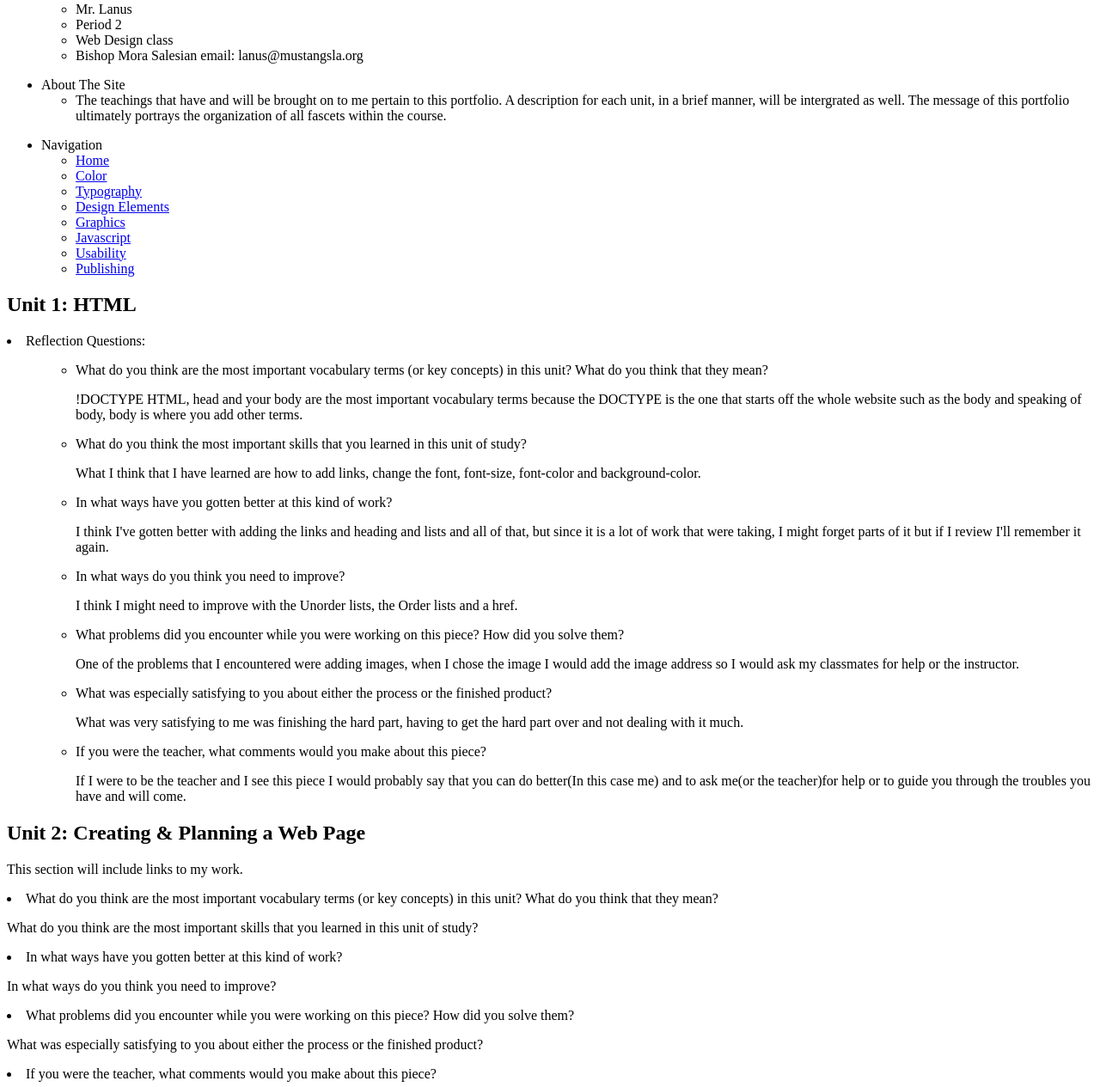
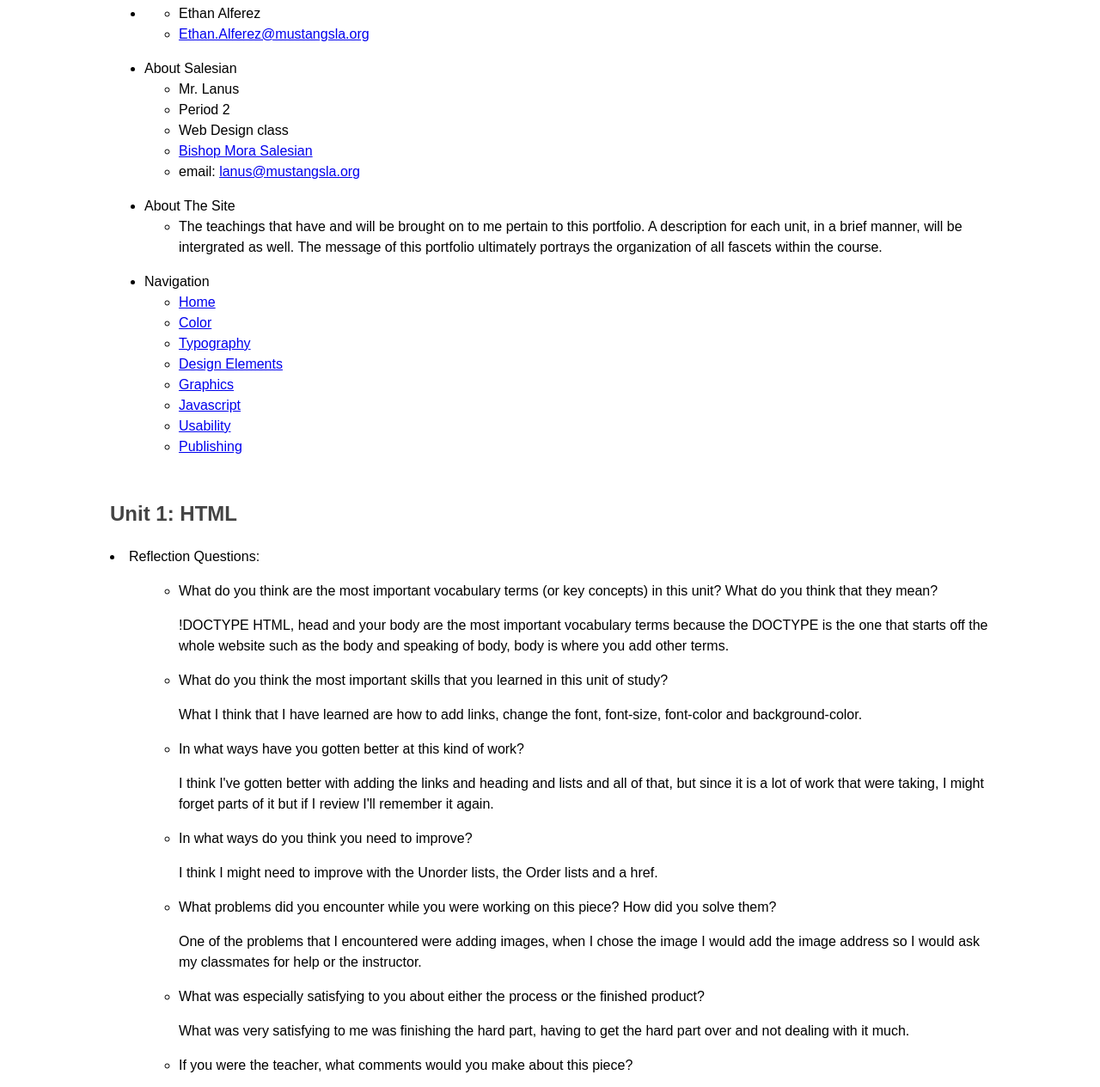
Before and after one commit to Ethanalferez45/porfoleo_ethanalferez, a plain HTML site: page index.html in a window 1280 px wide. Shown: the part 166-1431 px from the top of the page at 86% size. Drawn offline with Linux system fonts and the light colour scheme.

Commit message:
i did stuff
wrwerwrwerw

```diff
--- a/index.html
+++ b/index.html
@@ -3,35 +3,14 @@
  <head>
 	   <meta charset="utf-8">
 	   <title>Web Portfolio: Ethan Alferez</title>
-     <link>
+     <link rel="stylesheet" href="styles/stylesheet.css" media="screen" title="no title">
  </head>
- <style>
-    body{
-      font-size: 1em;
-      font-weight: normal;
-      font: Raven Scream;
-      color: #000000;
-      text-align: left;
-    }
-    h1 {
-      font-size: 1.8em;
-      font-weight: bold;
-      color:#00bfff; /* DeepSkyBlue */
-      text-align: center;
-    }
 
-    h2 {
+ <body>
 
-    }
-
-    p {
-
-    }
- </style>
- <body>
- <main id="main">
  <div>
 	<a href="#main">Skip to main content</a>
+</div>
 	 <h1>Web Portfolio </h1>
 	 <div>
 	 <ul>
@@ -39,7 +18,7 @@
 			<ul>
 				<li> Ethan Alferez </li>
 				<li>
-					<a> "Ethan.alferez@mustangsla.com"Ethan.Alferez@mustangsla.org</a>
+					<a href="mailto:Ethan.alferez@mustangsla.com"> Ethan.Alferez@mustangsla.org</a>
           </li>
 			</ul>
 		</li>
@@ -51,7 +30,8 @@
 				<li>Mr. Lanus</li>
 				<li>Period 2</li>
 				<li>Web Design class</li>
-				<li>Bishop Mora Salesian email: lanus@mustangsla.org</li>
+				<li><a href="http://www.mustangsla.org/">Bishop Mora Salesian</a></li>
+        <li>email: <a href="mailto:lanus@mustangsla.org">lanus@mustangsla.org</a></li>
 			</ul>
 		</li>
 	</div>
@@ -79,6 +59,8 @@
 			</li>
 		</ul>
 	</nav>
+
+  <main id="main">
   <h2>Unit 1: HTML</h2>
   <!--add reflection answer-->
 
@@ -115,15 +97,20 @@
                 </ul>
               </ol>
 
-	<h2>Unit 2: Creating & Planning a Web Page</h2>
-			<p>This section will include links to my work.</p>
-      <li>What do you think are the most important vocabulary terms (or key concepts) in this unit? What do you think that they mean?</li>
-      <p>What do you think are the most important skills that you learned in this unit of study?</p>
+	<h2>Unit 2: Color & CSS</h2>
+    <ol>
+      <li>What do you think are the most important vocabulary terms (or key concepts) in this unit? What do you think that they mean? </li>
+      <ul>
+        <li></li>
+      </ul>
+      <li>What do you think are the most important skills that you learned in this unit of study?</li>
       <li>In what ways have you gotten better at this kind of work?</li>
-        <p>In what ways do you think you need to improve?</p>
+        <li>In what ways do you think you need to improve?</li>
       <li>What problems did you encounter while you were working on this piece? How did you solve them?</li>
-      <p> What was especially satisfying to you about either the process or the finished product?</p>
-<li>If you were the teacher, what comments would you make about this piece?</li>
+      <li> What was especially satisfying to you about either the process or the finished product?</li>
+      <li>If you were the teacher, what comments would you make about this piece?</li>
+    </ol>
+
 
 <h2>Unit 3: Formating Web Pages with Style Sheets- Color & Typography</h2>
 			<p>This section will include links to my work.</p>
--- /dev/null
+++ b/styles/stylesheet.css
@@ -0,0 +1,45 @@
+body{
+  margin: 0 auto;
+  max-width: 80%;
+  font-family: 'times-new roman', "Arial", sans-serif;
+  line-height: 1.5;
+  padding: 4em 1em;
+  color: #55;
+  font-size: 1em;
+  font-weight: normal;
+  text-align: left;
+  background-color: #ffffff;background-color:	White;
+}
+
+h1{
+  font-size: 1.8em;
+  font-weight: bold;
+  text-align: center;
+}
+h2 {
+  margin-top: 1em;
+  padding-top: 1em;
+}
+
+h1,
+h2,
+strong {
+  color: #444;
+}
+a {
+  color: #rgb(0, 191, 255);
+  /*header{
+    background-color: yellow;
+    background-position: center top;
+    background-size: cover;
+    max-width: none;
+  }*/
+  /*div, nav{
+    background-color: lightblue;
+    border-radius: 10px;
+  }
+  main {
+    background-color: lightgreen;
+    border-radius: 10px;
+    padding: 1em;
+  }*/
```
Also changed, not shown: color.html (+32 -0 lines), Images/colorscheme1.PNG (added), Images/colorscheme2.PNG (added), Images/pagesimulation1.PNG (added), Images/pagesimulation2.PNG (added), Scripts/stylesheet.css (deleted).
